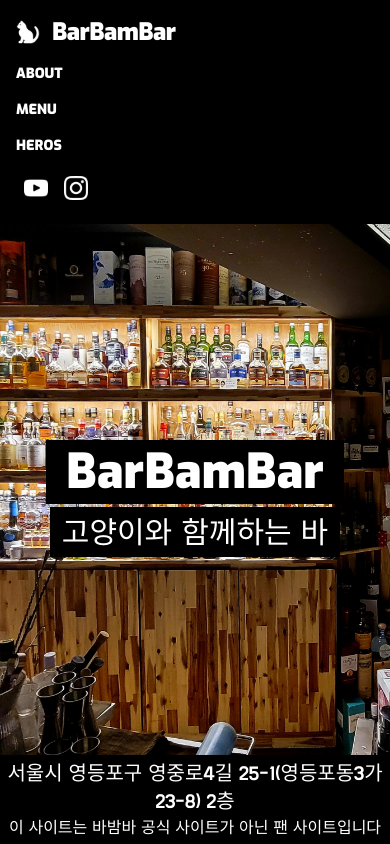
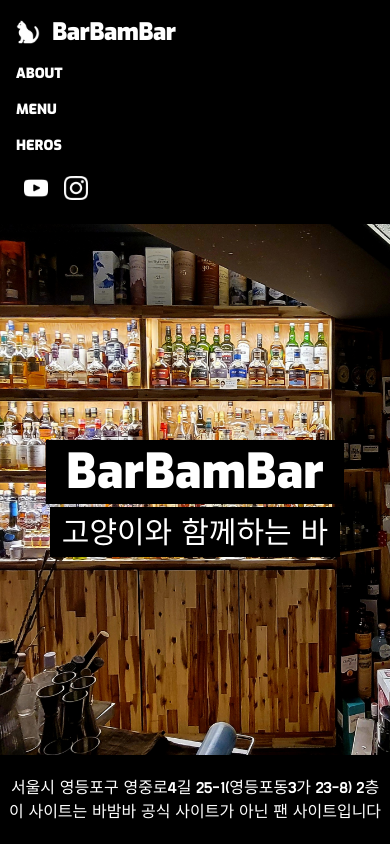
Before and after one commit to rlatmfrl24/barbambar, a Next.js app: page / in a window 390 px wide. Built offline with nearby package versions, Linux system fonts and the light colour scheme.

Commit message:
주소 표시 부분 반응형 추가

```diff
--- a/components/landing.tsx
+++ b/components/landing.tsx
@@ -20,7 +20,7 @@
         </div>
       </div>
       <div className="h-1/6 flex flex-col justify-center align-middle text-center font-kor bg-black text-white">
-        <span className="text-xl">
+        <span className="text-base lg:text-xl">
           서울시 영등포구 영중로4길 25-1(영등포동3가 23-8) 2층
         </span>
         <span>이 사이트는 바밤바 공식 사이트가 아닌 팬 사이트입니다</span>
```
